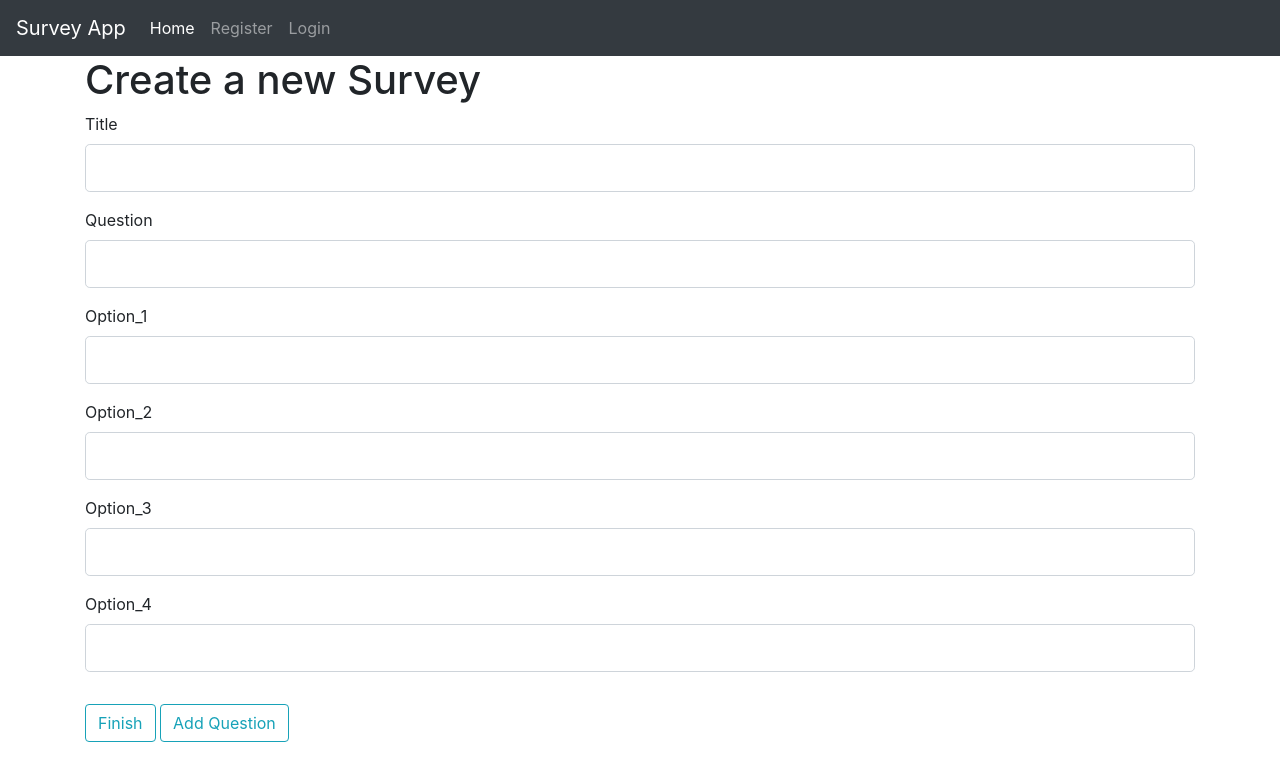
After one commit to MathiasDoVale/survey_app, a Flask app: template surveyapp/templates/new_survey.html in a window 1280 px wide. The commit adds this page. Shown: the top 781 px of the page. Run offline with Flask 2, Linux system fonts and the light colour scheme; the template is opened without the code that fills it: values that come from a table or form of the project are taken from there, others are empty.

Commit message:
Creacion de encuesta, pregunta y opciones

```diff
--- a/surveyapp/forms.py
+++ b/surveyapp/forms.py
@@ -3,16 +3,23 @@ from wtforms import StringField, PasswordField, SubmitField, BooleanField
 from wtforms.validators import DataRequired, Length, Email, EqualTo
 
 class RegistrationForm(FlaskForm):
-    email = StringField('Email',
-                        validators=[DataRequired(), Email()])
+    email = StringField('Email', validators=[DataRequired(), Email()])
     password = PasswordField('Password', validators=[DataRequired()])
-    confirm_password = PasswordField('Confirm Password',
-                                     validators=[DataRequired(), EqualTo('password')])
+    confirm_password = PasswordField('Confirm Password', validators=[DataRequired(), EqualTo('password')])
     submit = SubmitField('Sign Up')
 
 
 class LoginForm(FlaskForm):
-    email = StringField('Email',
-                        validators=[DataRequired(), Email()])
+    email = StringField('Email', validators=[DataRequired(), Email()])
     password = PasswordField('Password', validators=[DataRequired()])
     submit = SubmitField('Login')
+
+class SurveyForm(FlaskForm):
+    title = StringField('Title', validators=[DataRequired()])
+    question = StringField('Question', validators=[DataRequired()])
+    option_1 = StringField('Option_1', validators=[DataRequired()])
+    option_2 = StringField('Option_2', validators=[DataRequired()])
+    option_3 = StringField('Option_3', validators=[])
+    option_4 = StringField('Option_4', validators=[])
+    finish_submit = SubmitField('Finish')
+    add_question_submit = SubmitField('Add Question')
--- a/surveyapp/routes.py
+++ b/surveyapp/routes.py
@@ -1,8 +1,8 @@
 from flask import Flask, render_template, request, session, logging, url_for, redirect, flash
-from surveyapp.models import User
+from surveyapp.models import User, Survey, Question, Choice
 from surveyapp import app, db, login_manager, bcrypt
 from flask_login import login_required, login_user, logout_user, current_user
-from surveyapp.forms import RegistrationForm, LoginForm
+from surveyapp.forms import RegistrationForm, LoginForm, SurveyForm
 import os
 
 # Chequeo si existe la bd
@@ -22,10 +22,12 @@ def load_user(user_id):
 @app.route("/home")
 @login_required
 def home():
+    """Home page"""
     return render_template("home.html")
 
 @app.route("/register", methods=["GET","POST"])
 def register():
+    """Register a user."""
     if current_user.is_authenticated:
         return redirect(url_for('home'))
     form = RegistrationForm()
@@ -42,6 +44,7 @@ def register():
 
 @app.route("/login",methods=["GET", "POST"])
 def login():
+    """Login the current user."""
     form = LoginForm()
     if form.validate_on_submit():
         email = request.form.get("email")
@@ -65,3 +68,42 @@ def logout():
     db.session.commit()
     logout_user()
     return redirect(url_for("login"))
+
+
+@app.route("/new_survey",methods=["GET", "POST"])
+@login_required
+def new_survey():
+    """Creates a new survey with at least one question."""
+    form = SurveyForm()
+    if form.validate_on_submit():
+        user = current_user
+        # Survey creation
+        new_survey = Survey(title=form.title.data, user_id=user.email)
+        db.session.add(new_survey)
+        db.session.commit()
+        # Question creation
+        new_question = Question(question_text=form.question.data, survey_id=new_survey.id)
+        db.session.add(new_question)
+        db.session.commit()
+        # Choices creation (minimum 2)
+        new_choice_1 = Choice(choice_text=form.option_1.data, question_id=new_question.id, votes=0)
+        db.session.add(new_choice_1)
+        db.session.commit()
+
+        new_choice_2 = Choice(choice_text=form.option_2.data, question_id=new_question.id, votes=0)
+        db.session.add(new_choice_2)
+        db.session.commit()
+
+        # Checking if choice 3 and 4 are empty
+        if not form.option_3.data == '':
+            new_choice_3 = Choice(choice_text=form.option_3.data, question_id=new_question.id, votes=0)
+            db.session.add(new_choice_3)
+            db.session.commit()
+
+        if not form.option_4.data == '':
+            new_choice_4 = Choice(choice_text=form.option_4.data, question_id=new_question.id, votes=0)
+            db.session.add(new_choice_4)
+            db.session.commit()
+
+
+    return render_template("new_survey.html", form=form)
--- a/surveyapp/templates/base.html
+++ b/surveyapp/templates/base.html
@@ -32,6 +32,11 @@
                 <a class="nav-link" href="/logout">Logout</a>
               </li>
             {% endif %}
+            {% if current_user.is_authenticated %}
+              <li class="nav-item">
+                <a class="nav-link" href="/new_survey">Create Survey</a>
+              </li>
+            {% endif %}
           </ul>
         </div>
       </nav>
--- /dev/null
+++ b/surveyapp/templates/new_survey.html
@@ -0,0 +1,95 @@
+{% extends "base.html" %}
+{% block body %}
+    <div class="container">
+        <h1>Create a new Survey</h1>
+        <div class="content-section">
+            <form method="POST" action="">
+                {{ form.hidden_tag() }}
+                <fieldset class="form-group">
+                    <div class="form-group">
+                        {{ form.title.label(class="form-control-label") }}
+                        {% if form.title.errors %}
+                            {{ form.title(class="form-control form-control-lg is-invalid") }}
+                            <div class="invalid-feedback">
+                                {% for error in form.title.errors %}
+                                    <span>{{ error }}</span>
+                                {% endfor %}
+                            </div>
+                        {% else %}
+                            {{ form.title(class="form-control form-control-lg") }}
+                        {% endif %}
+                    </div>
+                    <div class="form-group">
+                        {{ form.question.label(class="form-control-label") }}
+                        {% if form.question.errors %}
+                            {{ form.question(class="form-control form-control-lg is-invalid") }}
+                            <div class="invalid-feedback">
+                                {% for error in form.question.errors %}
+                                    <span>{{ error }}</span>
+                                {% endfor %}
+                            </div>
+                        {% else %}
+                            {{ form.question(class="form-control form-control-lg") }}
+                        {% endif %}
+                    </div>
+                    <div class="form-group">
+                        {{ form.option_1.label(class="form-control-label") }}
+                        {% if form.option_1.errors %}
+                            {{ form.option_1(class="form-control form-control-lg is-invalid") }}
+                            <div class="invalid-feedback">
+                                {% for error in form.option_1.errors %}
+                                    <span>{{ error }}</span>
+                                {% endfor %}
+                            </div>
+                        {% else %}
+                            {{ form.option_1(class="form-control form-control-lg") }}
+                        {% endif %}
+                    </div>
+                    <div class="form-group">
+                        {{ form.option_2.label(class="form-control-label") }}
+                        {% if form.option_2.errors %}
+                            {{ form.option_2(class="form-control form-control-lg is-invalid") }}
+                            <div class="invalid-feedback">
+                                {% for error in form.option_2.errors %}
+                                    <span>{{ error }}</span>
+                                {% endfor %}
+                            </div>
+                        {% else %}
+                            {{ form.option_2(class="form-control form-control-lg") }}
+                        {% endif %}
+                    </div>
+                    <div class="form-group">
+                        {{ form.option_3.label(class="form-control-label") }}
+                        {% if form.option_3.errors %}
+                            {{ form.option_3(class="form-control form-control-lg is-invalid") }}
+                            <div class="invalid-feedback">
+                                {% for error in form.option_3.errors %}
+                                    <span>{{ error }}</span>
+                                {% endfor %}
+                            </div>
+                        {% else %}
+                            {{ form.option_3(class="form-control form-control-lg") }}
+                        {% endif %}
+                    </div>
+                    <div class="form-group">
+                        {{ form.option_4.label(class="form-control-label") }}
+                        {% if form.option_4.errors %}
+                            {{ form.option_4(class="form-control form-control-lg is-invalid") }}
+                            <div class="invalid-feedback">
+                                {% for error in form.option_4.errors %}
+                                    <span>{{ error }}</span>
+                                {% endfor %}
+                            </div>
+                        {% else %}
+                            {{ form.option_4(class="form-control form-control-lg") }}
+                        {% endif %}
+                    </div>
+                </fieldset>
+                <div class="form-group">
+                    {{ form.finish_submit(class="btn btn-outline-info") }}
+                    {{ form.add_question_submit(class="btn btn-outline-info") }}
+                </div>
+            </form>
+        </div>
+    </div>
+{% endblock %}
```
Also changed, not shown: surveyapp/models.py (+54 -0 lines), surveyapp/test.db.
